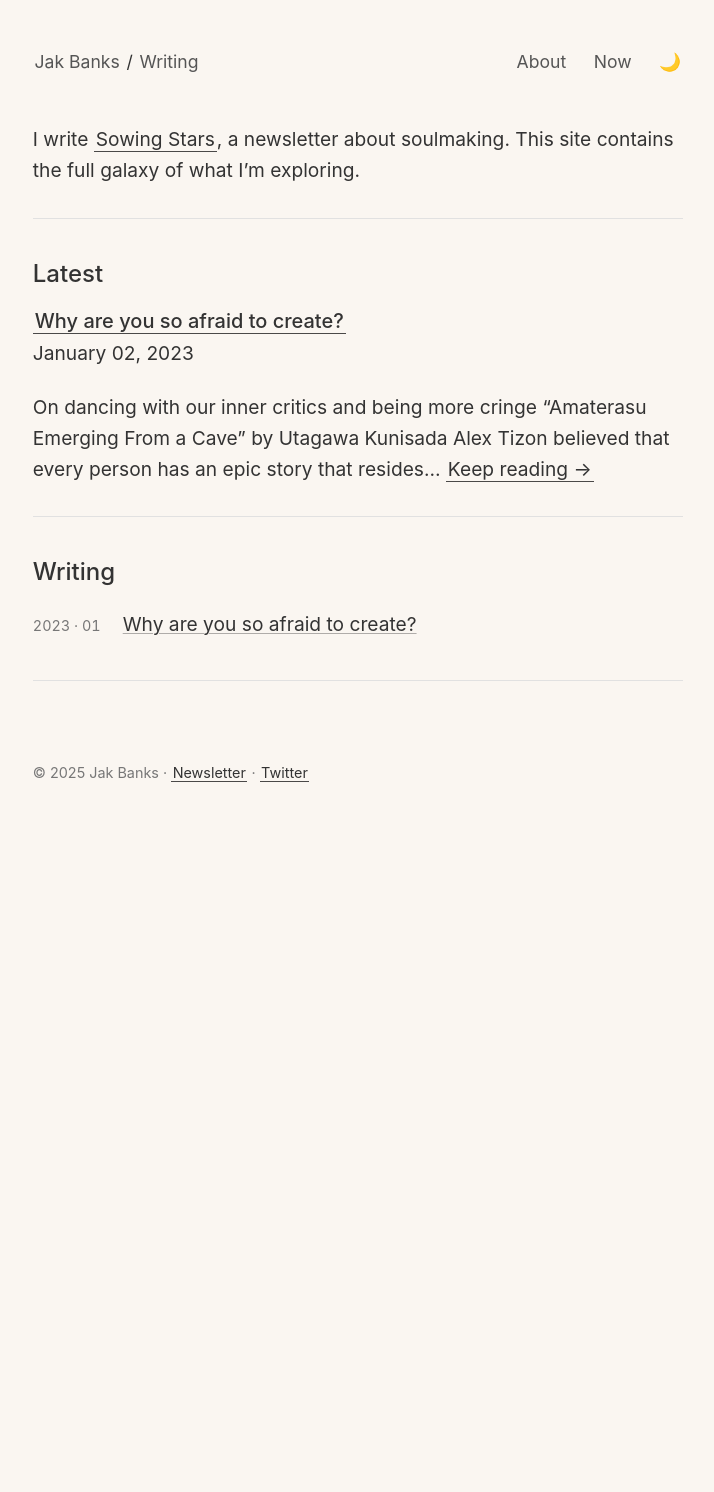
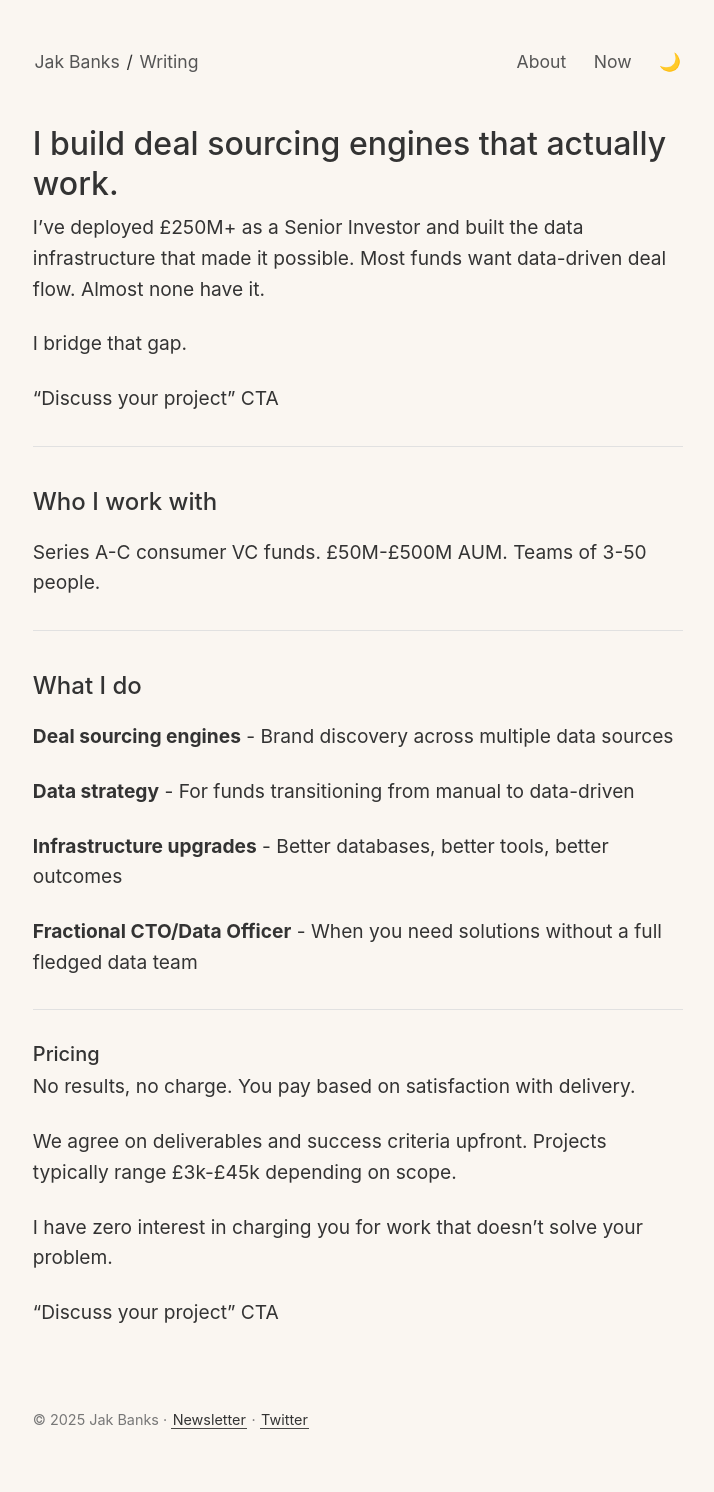
Before and after one commit to jakglewis/jaklewis.com, a Jekyll site: the page built from _pages/index.md, in a window 1280 px wide. Shown: the whole page, without its empty margins (247-961 px from the left). Built offline with Jekyll 4.4.1, drawn with Linux system fonts in a browser that asks for light colours; before the commit the page ends 900 px from its top, so only the background shows below that.

Commit message:
First version

```diff
--- a/_notes/Why are you so afraid to create?.md
+++ /dev/null
@@ -1,33 +0,0 @@
----
-title: Why are you so afraid to create?
-date: 2023-01-02
----
-## On dancing with our inner critics and being more cringe
-
-![](/assets/images/posts/Amaterasu.jpg)
-*"Amaterasu Emerging From a Cave" by Utagawa Kunisada*
-
-[Alex Tizon](https://www.theatlantic.com/magazine/archive/2017/06/a-reporters-story/524538/) believed that every person has an epic story that resides “ *somewhere in the tangle of the subject’s burden and the subject’s desire* ” - my inner critic forms a big part of my burden, and every door it quietly shuts holds me back from a life that inspires me.
-
-Sharing this writing feels like one of the most exposing things I’ve done in a long while, it shows my inner workings to strangers and gives them the power to validate the voice of my critic (“ *your writing is cringe, why would anyone care?”) -* it summons feelings of fear, humiliation, overexposure.
-
-There are all sorts of assertions I’ve heard from my critic:
-
-- “*You’re not capable enough for that job”*
-- *“You’re not attractive, intelligent, or funny enough to be with this person”*
-- “*You’re not disciplined or motivated enough to make those lifestyle changes. You’ll always be like this”*
-- “*You aren’t creative enough to do **x**, you’re a fraud*”
-
-They’re one of the many voices that sit at the round table in my mind and create the tapestry of me. Their arguments can be cruel, but understanding my critic’s motives has helped me to find meaning in the signals. I’ve found delicate experiences sitting behind these messages - times I was made to feel powerless or insufficient. The critic protected me from racism as a child, it wrote *you are loathsome* in permanent ink so I’d never allow myself to feel accepted or safe. If I did, there was a risk I could be rejected again - the critic stopped me from being lulled into a “false” sense of safety, and successfully removed the power of others to hurt me. This armour was valuable in school, but as an adult it’s a straitjacket - the threats have disappeared but I’m still timid with my actions.
-
-My critic is helping me see clearly the expectations that I’m subconsciously trying to live up to, and helping me to make decisions that are true to myself. I know now that being valued for my ideas matters to me deeply, otherwise the stakes wouldn’t feel so enormous for my critic. A new voice is slowly developing, a critic-wrangler, they’re quietly enjoying translating Critic’s diatribes and finding magic under the cynicism.
-
-If I’m regularly brushing up against a decision that my critic holds me back from, I like thinking about the worst case scenario, where it all goes as *horribly wrong as they could possible conceive*. When I weigh up that scenario against the portrait of a life that is breathtaking to me, how obvious is it that I need to take the risk?
-
-> *“I realize that if I wait until I am no longer afraid to act, write, speak, be, I'll be sending messages on a ouija board, cryptic complaints from the other side.” - Audre Lorde*
-
-Fall flat on your face, baby steps or huge leaps - the work is always honest and valuable where fear is your compass for truth. These acts slowly show us that different versions of ourselves are possible, and the courage it takes to do so is reward enough, regardless of outcome.
-
-Writing this felt like going to war with myself: I belittled my own truths, convinced myself to spend time elsewhere and suffocated my own progress by obsessing over tiny details. I felt physically sick at the thought of sharing this writing. I’m sure my critic will conjure more creative strategies to slow me down in future.
-
-It’s thankless, uncomfortable work, and progress can feel invisible, but exposing ourselves to the spaces that our inner critics tell us to stay away from can feel deeply rewarding in practice. Here’s to more cringing in 2023.
--- a/_pages/index.md
+++ b/_pages/index.md
@@ -3,34 +3,38 @@ layout: default
 title: Jak Lewis
 permalink: /
 ---
+# I build deal sourcing engines that actually work.
 
-I write [Sowing Stars](https://sowingstars.substack.com/), a newsletter about soulmaking. This site contains the full galaxy of what I'm exploring.
+I've deployed £250M+ as a Senior Investor and built the data infrastructure that made it possible. Most funds want data-driven deal flow. Almost none have it.
 
-{% assign notes = site.notes | where_exp: "item", "item.path contains '.md'" | sort: "date" | reverse %}
-{% assign latest_note = notes | first %}
+I bridge that gap.
 
-{% if notes.size > 0 %}
-***
-
-## Latest
-
-### [{{ latest_note.title }}]({{ latest_note.url }})
-{% if latest_note.date %}{{ latest_note.date | date: "%B %d, %Y" }}{% else %}Recently updated{% endif %}
-
-{{ latest_note.content | strip_html | truncatewords: 30 }}
-[Keep reading →]({{ latest_note.url }})
+"Discuss your project" CTA
 
 ***
 
-## Writing
+## Who I work with
 
-<div class="writing-list">
-{% for note in notes %}
-  <div class="writing-item">
-    <div class="date-prefix">{{ note.date | date: "%Y · %m" }}</div><a href="{{ note.url }}" class="writing-title">{{ note.title }}</a>
-  </div>
-{% endfor %}
-</div>
-{% endif %}
+Series A-C consumer VC funds. £50M-£500M AUM. Teams of 3-50 people.
 
 ***
+## What I do
+
+**Deal sourcing engines** - Brand discovery across multiple data sources
+
+**Data strategy** - For funds transitioning from manual to data-driven
+
+**Infrastructure upgrades** - Better databases, better tools, better outcomes
+
+**Fractional CTO/Data Officer** - When you need solutions without a full fledged data team
+
+***
+### Pricing
+
+No results, no charge. You pay based on satisfaction with delivery.
+
+We agree on deliverables and success criteria upfront. Projects typically range £3k-£45k depending on scope.
+
+I have zero interest in charging you for work that doesn't solve your problem.
+
+"Discuss your project" CTA
```
Also changed, not shown: _pages/about.md (+18 -9 lines), _pages/now.md (deleted, +0 -22 lines), assets/images/posts/Alwaysyou.jpg (deleted), assets/images/posts/Amaterasu.jpg (deleted), assets/images/posts/Chrysalis.jpg (deleted), assets/images/posts/Daybreak.jpg (deleted), assets/images/posts/Grove.jpg (deleted), assets/images/posts/Veranda.jpg (deleted), assets/images/posts/icarus-galileo-chini.jpeg (deleted), assets/images/posts/theveil.jpg (deleted).
